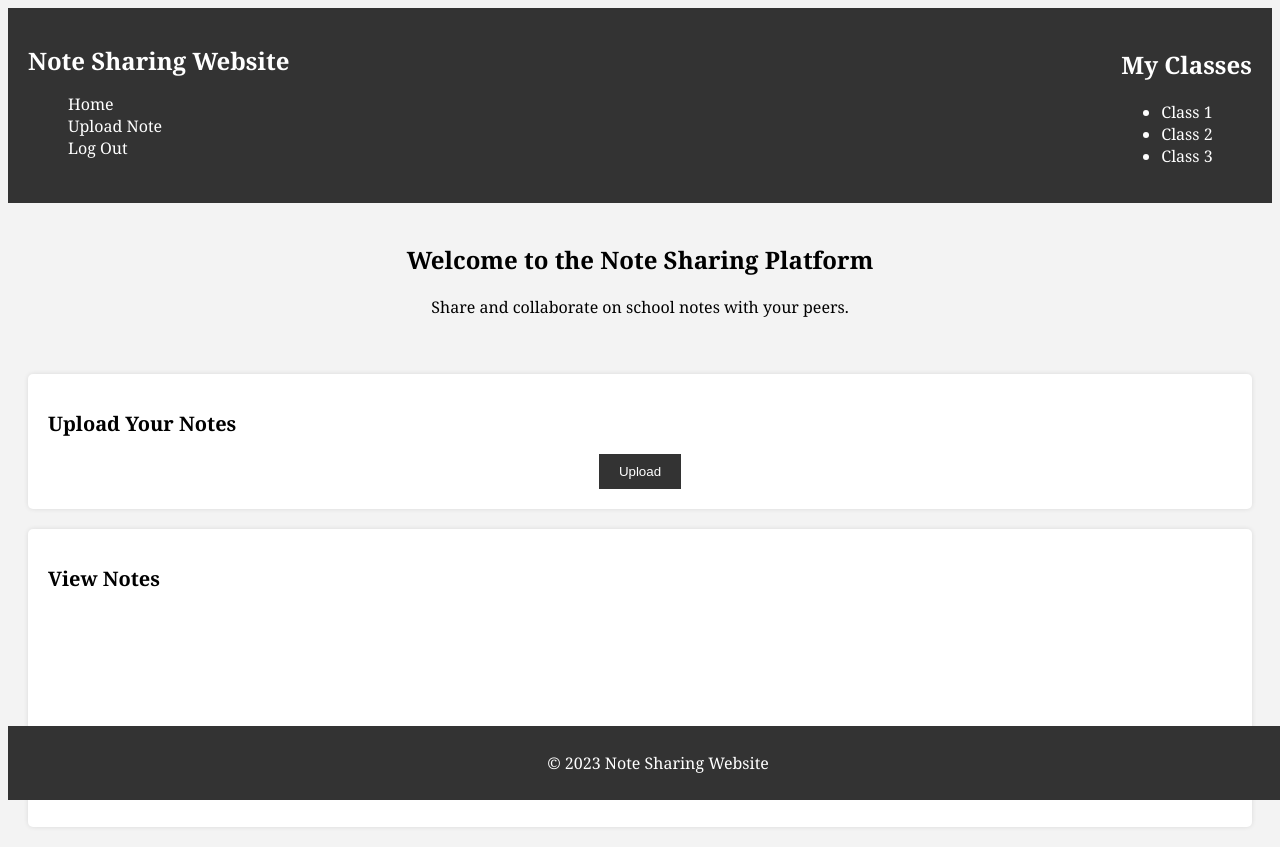
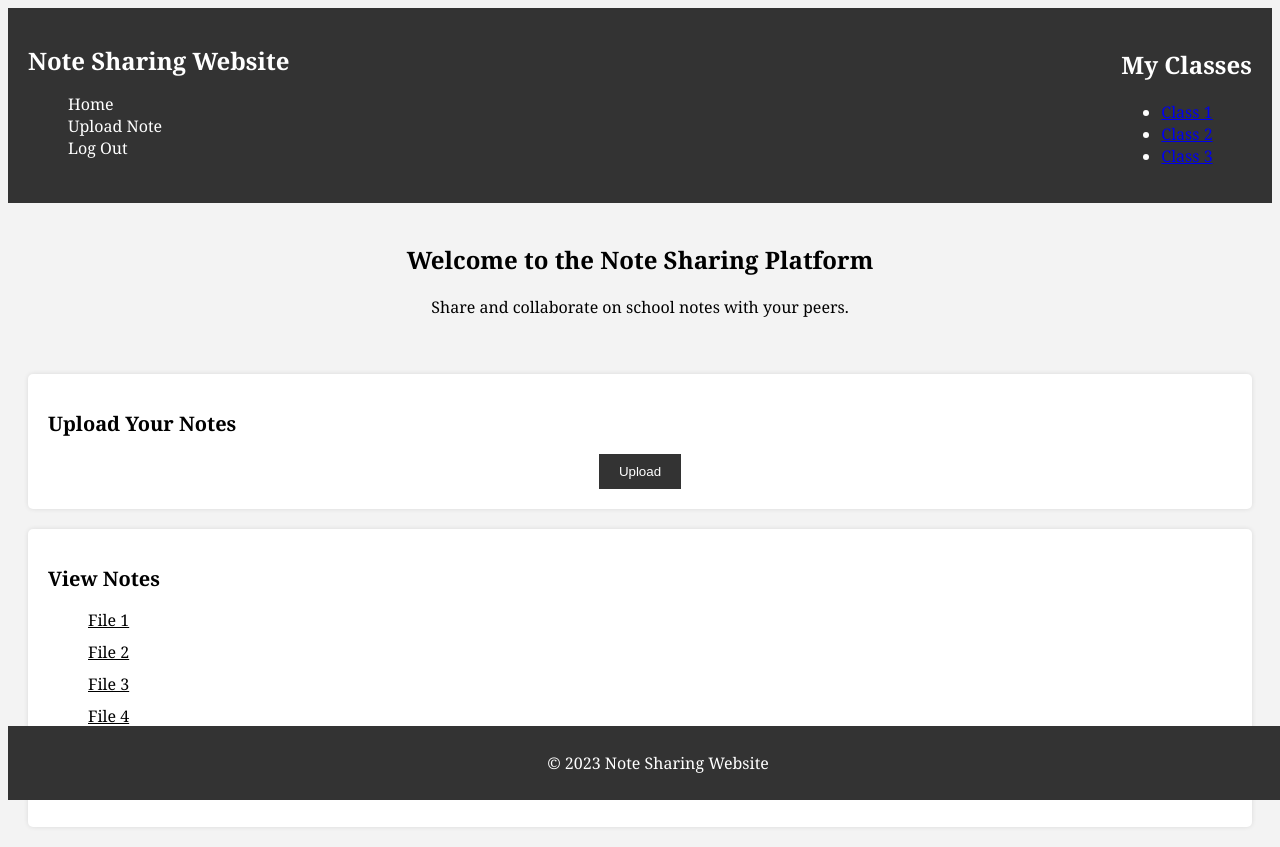
Before and after one commit to SmithJared/ShareNotes, a Django app: page /splash/ in a window 1280 px wide. Run offline with Django 4.2, Linux system fonts and the light colour scheme; a user stored in the database is signed in; data comes from the database, SQL or seed files in the repository; both versions use the stored data as it was after the commit.

Commit message:
last commit

```diff
--- a/ShareNotes/notes/static/notes/css/styles.css
+++ b/ShareNotes/notes/static/notes/css/styles.css
@@ -31,9 +31,8 @@ nav a {
     color: #fff;
 }
 
-a:link, a:visited, a:hover, a:active{
-    color: #fff;
-    text-decoration: none;
+.the_files{
+    color: black;
 }
 
 .container {
--- a/ShareNotes/notes/templates/notes/index.html
+++ b/ShareNotes/notes/templates/notes/index.html
@@ -22,9 +22,9 @@
         <div class="side-menu">
             <h2>My Classes</h2>
             <ul>
-                <li><a href="/class/class1/">Class 1</a></li>
-                <li><a href="/class/class2/">Class 2</a></li>
-                <li><a href="/class/class3/">Class 3</a></li>
+                <li><a class="class_anchor" href="/class/class1/">Class 1</a></li>
+                <li><a class="class_anchor" href="/class/class2/">Class 2</a></li>
+                <li><a class="class_anchor" href="/class/class3/">Class 3</a></li>
                 <!-- Add more classes here -->
             </ul>
         </div>
@@ -49,7 +49,7 @@
         <ul>
             {% for file in files %}
                 <li>
-                    <a href="/view/{{ file.name }}/">File {{ file.id }}</a>
+                    <a class="the_files" href="/view/{{ file.name }}/">File {{ file.id }}</a>
                 </li>
             {% endfor %}
         </ul>
--- a/ShareNotes/notes/views.py
+++ b/ShareNotes/notes/views.py
@@ -19,12 +19,13 @@ def upload(req: HttpRequest):
         if form.file != None:
             form.name = req.FILES.get("file_input").name
             form.save()
-            return HttpResponse("<h1>File uploaded successfuly</h1>")
+            return redirect("/splash/")
 
         return render(req,"notes/upload_note.html")
     else:
         return render(req,"notes/upload_note.html")
 
+@login_required
 def splash(req:HttpRequest):
     files = UploadedFile.objects.filter(student=req.user)
     return render(req, "notes/index.html", {"files": files})
```
Also changed, not shown: ShareNotes/db.sqlite3, ShareNotes/uploads/documents/IMG_3129_2_vmZT9Ld.jpg (added).
